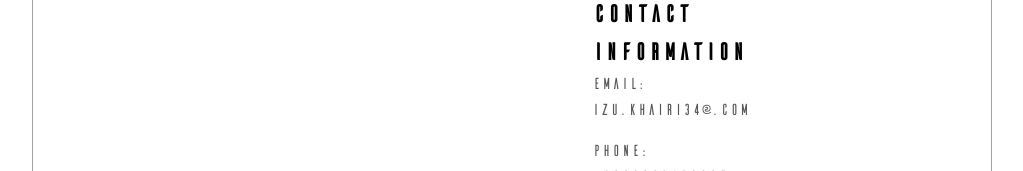
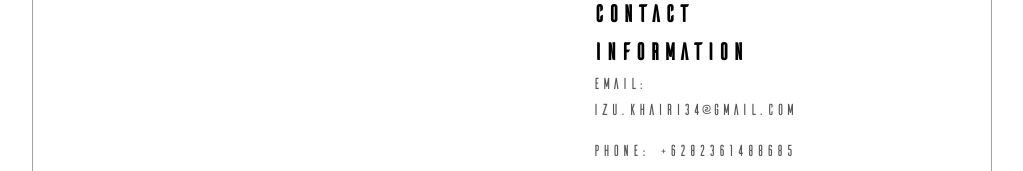
Before and after one commit to IzuKhairi/CV, a plain HTML site: page index.html in a window 1280 px wide. Shown: the part 2063-2234 px from the top of the page, without its empty margins (128-1151 px from the left). Drawn offline with Linux system fonts and the light colour scheme; files whose address does not match are found by name.

Commit message:
Update index.html

```diff
--- a/index.html
+++ b/index.html
@@ -169,7 +169,7 @@
 
                     <div class="contact-info">
                       <h2>Contact Information</h2>
-                      <p>Email: izu.khairi34@.com</p>
+                      <p>Email: izu.khairi34@gmail.com</p>
                       <p>Phone: +6282361488685</p>
                       <a href="https://maps.app.goo.gl/Z7tta6Th9HhNvxN17"><p>Address: Medan helvetia,Graha Indah Kelapa gading</p></a>
                     </div>
```
